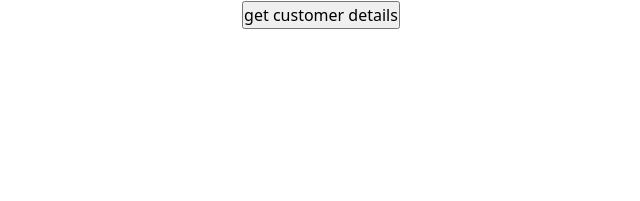
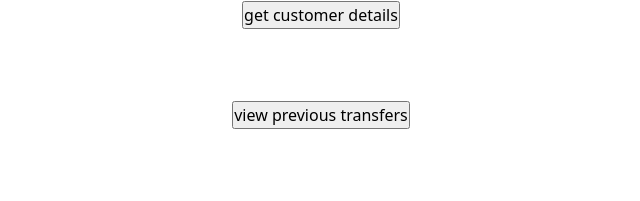
Before and after one commit to eshwar3214/sparxbank, a PHP site: page / in a window 1280 px wide. Shown: the part 534-735 px from the top of the page, without its empty margins (319-959 px from the left). Run offline with PHP 8.4, Linux system fonts and the light colour scheme; some libraries are stand-ins or nearby versions.

Commit message:
added transferslist in home page

```diff
--- a/index.php
+++ b/index.php
@@ -49,7 +49,12 @@
         <form action="details.php" method="post">
             <input type="submit" value="get customer details">
         </form>
+        <br><br><br>
+        <form action="transferslist.php" method="post">
+            <input type="submit" value="view previous transfers">
+        </form>
     </center>
+
 
       <br>
 
```
